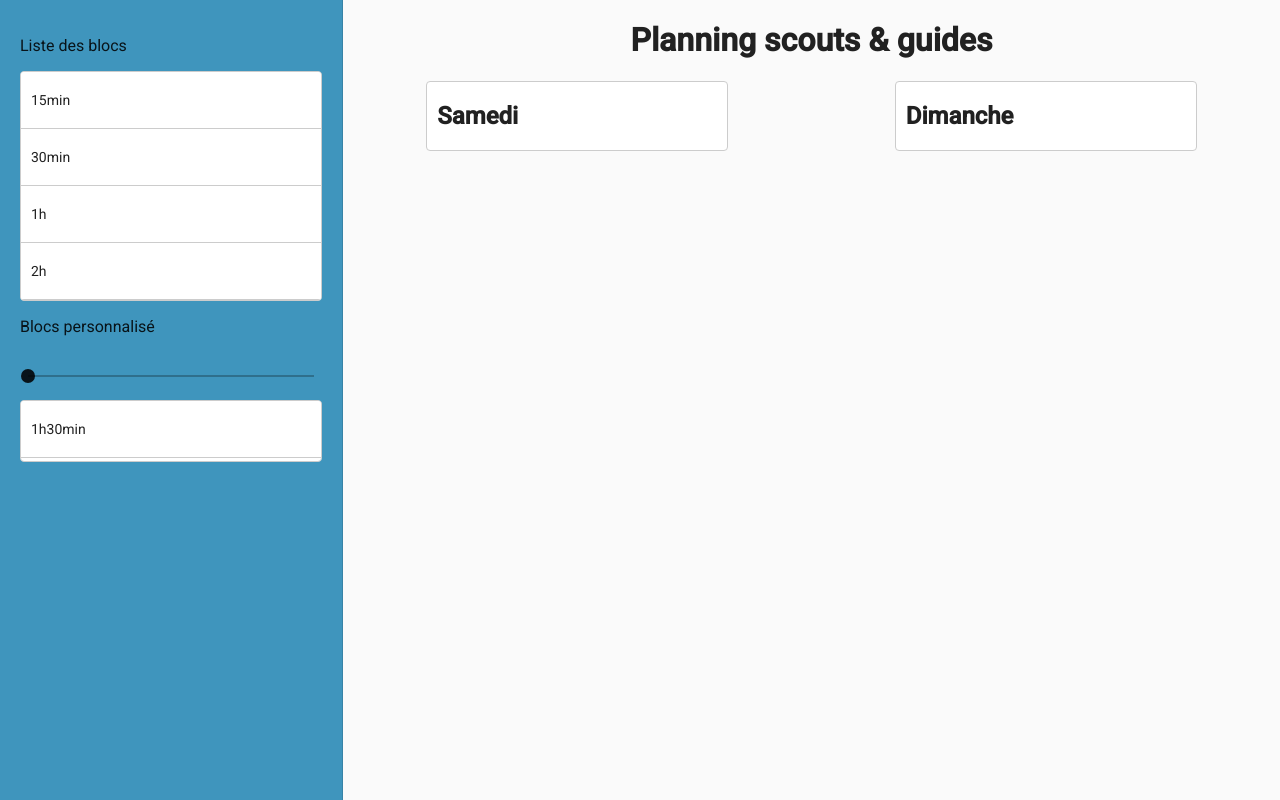
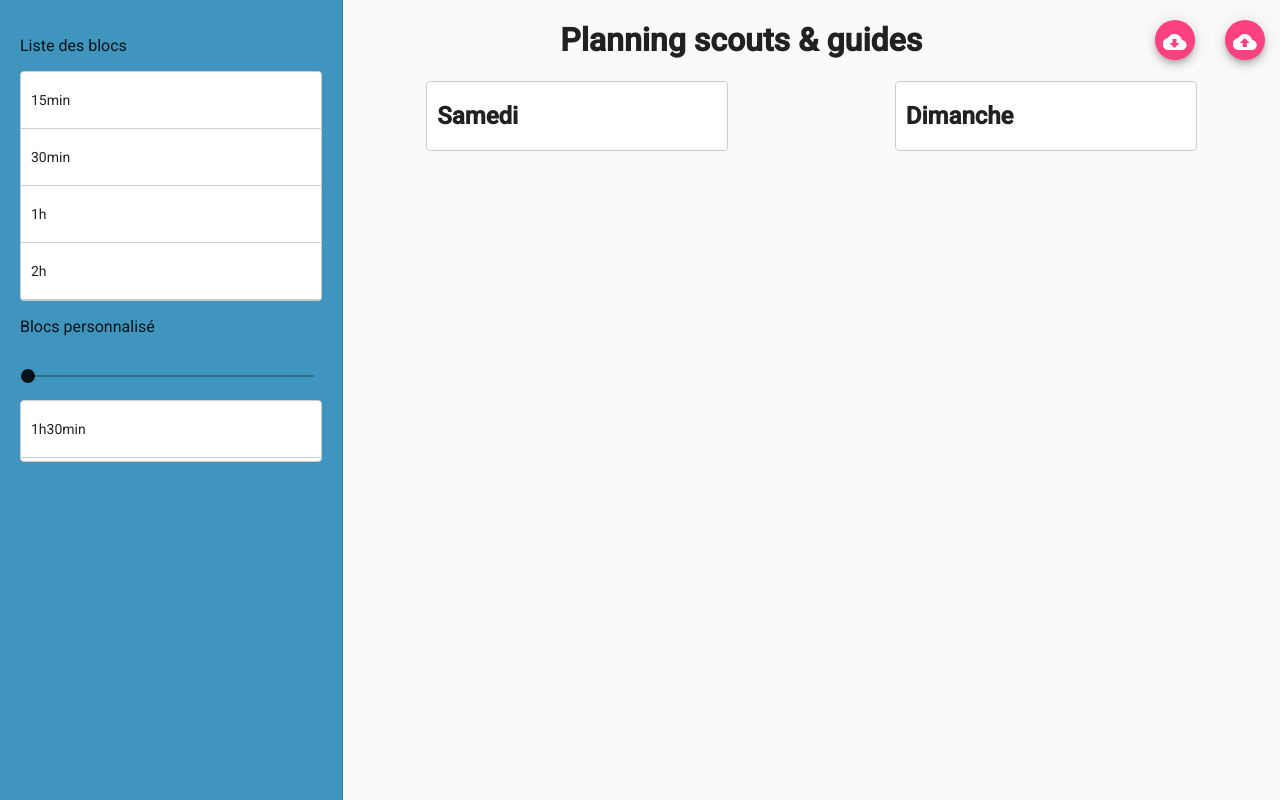
Before and after one commit to theophane-girard/scout-planning, an Angular app: page / in a window 1280 px wide. Built offline with nearby package versions, Linux system fonts and the light colour scheme.

Commit message:
custom binding + init upload download

```diff
--- a/src/app/app.component.html
+++ b/src/app/app.component.html
@@ -2,23 +2,16 @@
 	<mat-drawer #drawer class="sidenav" mode="side" opened>
 		<time-block-list></time-block-list>
 		<custom-block></custom-block>
-		<!-- <p>Liste des blocs</p>
-		<div cdkDropList [cdkDropListData]="timeBlocks" class="block-list" (cdkDropListDropped)="drop($event)">
-			<div class="block-box" *ngFor="let timeBlock of timeBlocks" cdkDrag>{{timeBlock.label}}</div>
-		</div> -->
-
-		<!-- <p *ngIf="showFiller">Lorem, ipsum dolor sit amet consectetur.</p>
-		<button (click)="showFiller = !showFiller" mat-raised-button>
-			Toggle extra text
-		</button> -->
 	</mat-drawer>
 
 	<div class="sidenav-content">
 		<!-- <button type="button" mat-button (click)="drawer.toggle()">
 			Toggle sidenav
 		</button> -->
-		<h1 id="app-title">Planning scouts & guides</h1>
+		<div fxLayout="row" fxLayoutAlign="space-around center">
+			<h1 fxFlex="85" id="app-title">Planning scouts & guides</h1>
+			<settings-menu fxFlex="15"></settings-menu>
+		</div>
 		<activity-block-list></activity-block-list>
 	</div>
-
 </mat-drawer-container>
--- a/src/app/app.module.ts
+++ b/src/app/app.module.ts
@@ -8,6 +8,7 @@ import { MaterialModule } from "./material.module";
 import { CoreModule } from './core/core.module';
 import { SideBarModule } from './side-bar/side-bar.module';
 import { PlanningModule } from './planning/planning.module';
+import { SettingsModule } from './settings/settings.module';
 
 @NgModule({
   declarations: [
@@ -20,7 +21,8 @@ import { PlanningModule } from './planning/planning.module';
     MaterialModule,
     CoreModule,
     SideBarModule,
-    PlanningModule
+    PlanningModule,
+    SettingsModule
   ],
   providers: [],
   bootstrap: [AppComponent]
--- /dev/null
+++ b/src/app/settings/settings-menu/settings-menu.component.html
@@ -0,0 +1,12 @@
+<div fxLayoutAlign="space-around center">
+    <button [matMenuTriggerFor]="downloadMenu" mat-mini-fab aria-label="Télécharger au format">
+        <mat-icon>cloud_download</mat-icon>
+    </button>
+    <button mat-mini-fab aria-label="Importer à partir">
+        <mat-icon>cloud_upload</mat-icon>
+    </button>
+</div>
+<mat-menu #downloadMenu="matMenu">
+    <button mat-menu-item>JSON</button>
+    <button mat-menu-item>PDF</button>
+</mat-menu>
--- /dev/null
+++ b/src/app/settings/settings-menu/settings-menu.component.ts
@@ -0,0 +1,15 @@
+import { Component, OnInit } from '@angular/core';
+
+@Component({
+  selector: 'settings-menu',
+  templateUrl: './settings-menu.component.html',
+  styleUrls: ['./settings-menu.component.scss']
+})
+export class SettingsMenuComponent implements OnInit {
+
+  constructor() { }
+
+  ngOnInit() {
+  }
+
+}
--- a/src/app/side-bar/custom-block.service.ts
+++ b/src/app/side-bar/custom-block.service.ts
@@ -44,4 +44,14 @@ export class CustomBlockService extends TimeBlockListService {
     }
     this.notifyChanges()
   }
+
+  /**
+   * update custom block value
+   * @param value number
+   */
+  public setCustomValue(value) {
+    this.timeBlocks[0].duration = value
+    this.timeBlocks[0].label = CoreFunctionService.time_convert(this.timeBlocks[0].duration)
+    this.notifyChanges()
+  }
 }
--- a/src/app/side-bar/custom-block/custom-block.component.html
+++ b/src/app/side-bar/custom-block/custom-block.component.html
@@ -1,5 +1,5 @@
 <p>Blocs personnalisé</p>
-<mat-slider thumbLabel [displayWith]="convertToHour" [(ngModel)]="duration" [displayWith]="formatLabel"
+<mat-slider thumbLabel [displayWith]="convertToHour" (input)="onChange($event)" [(ngModel)]="duration" [displayWith]="formatLabel"
     tickInterval="0.25" min="0" max="24" step="0.25"></mat-slider>
 <div #timeBlockList cdkDropList [cdkDropListData]="timeBlocks" class="block-list" (cdkDropListDropped)="drop($event)">
     <div class="block-box" *ngFor="let timeBlock of timeBlocks" cdkDrag>
--- a/src/app/side-bar/custom-block/custom-block.component.ts
+++ b/src/app/side-bar/custom-block/custom-block.component.ts
@@ -21,4 +21,8 @@ export class CustomBlockComponent implements OnInit {
   convertToHour(number: number) {
     return CoreFunctionService.time_convert(number)
   }
+
+  onChange(event) {
+    this.customBlockService.setCustomValue(event.value)
+  }
 }
```
Also changed, not shown: src/app/material.module.ts (+5 -2 lines), src/app/settings/settings.module.ts (added, +17 -0 lines), src/app/settings/settings-menu/settings-menu.component.scss (added), 1 other file (tests, documents, lock files or other folders).
